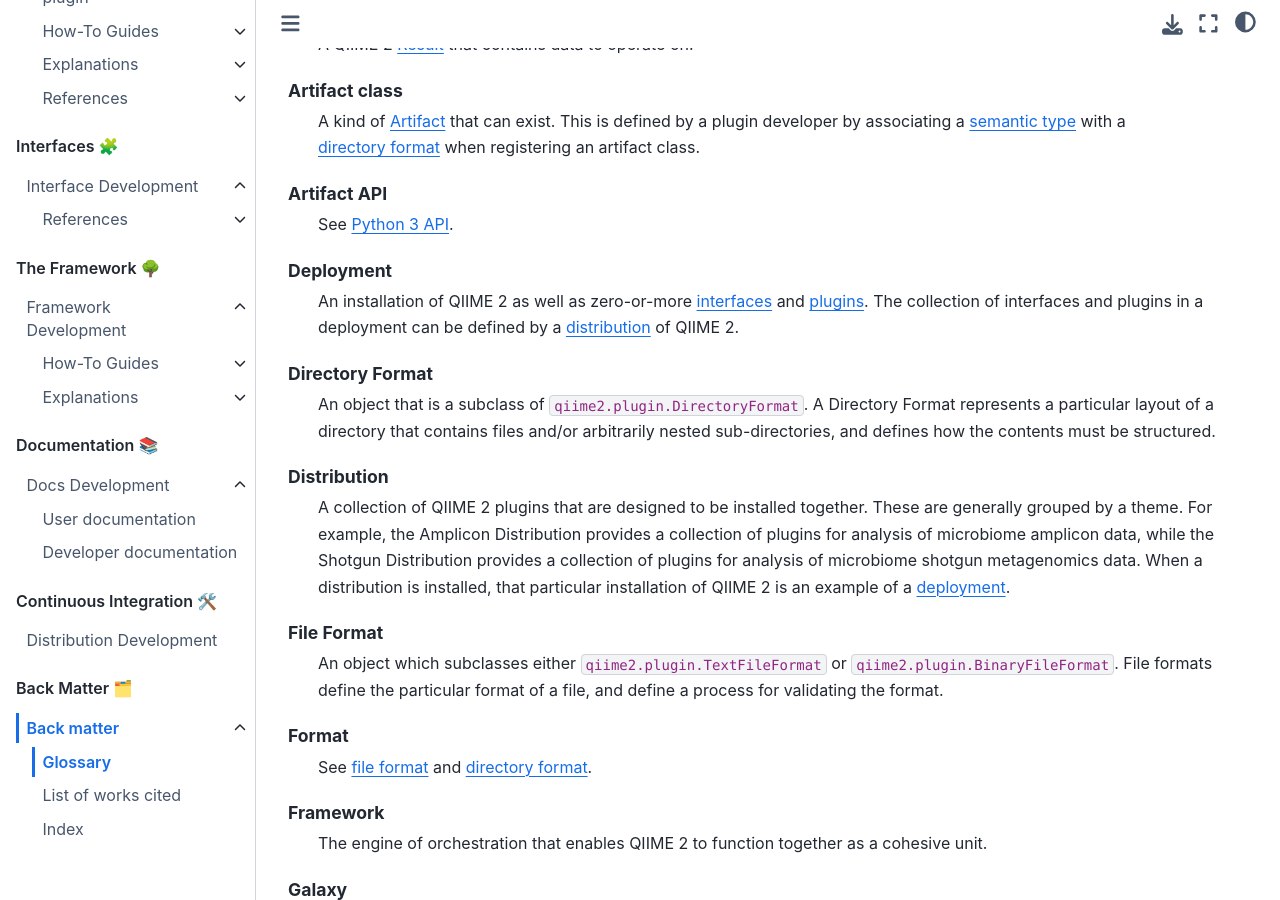
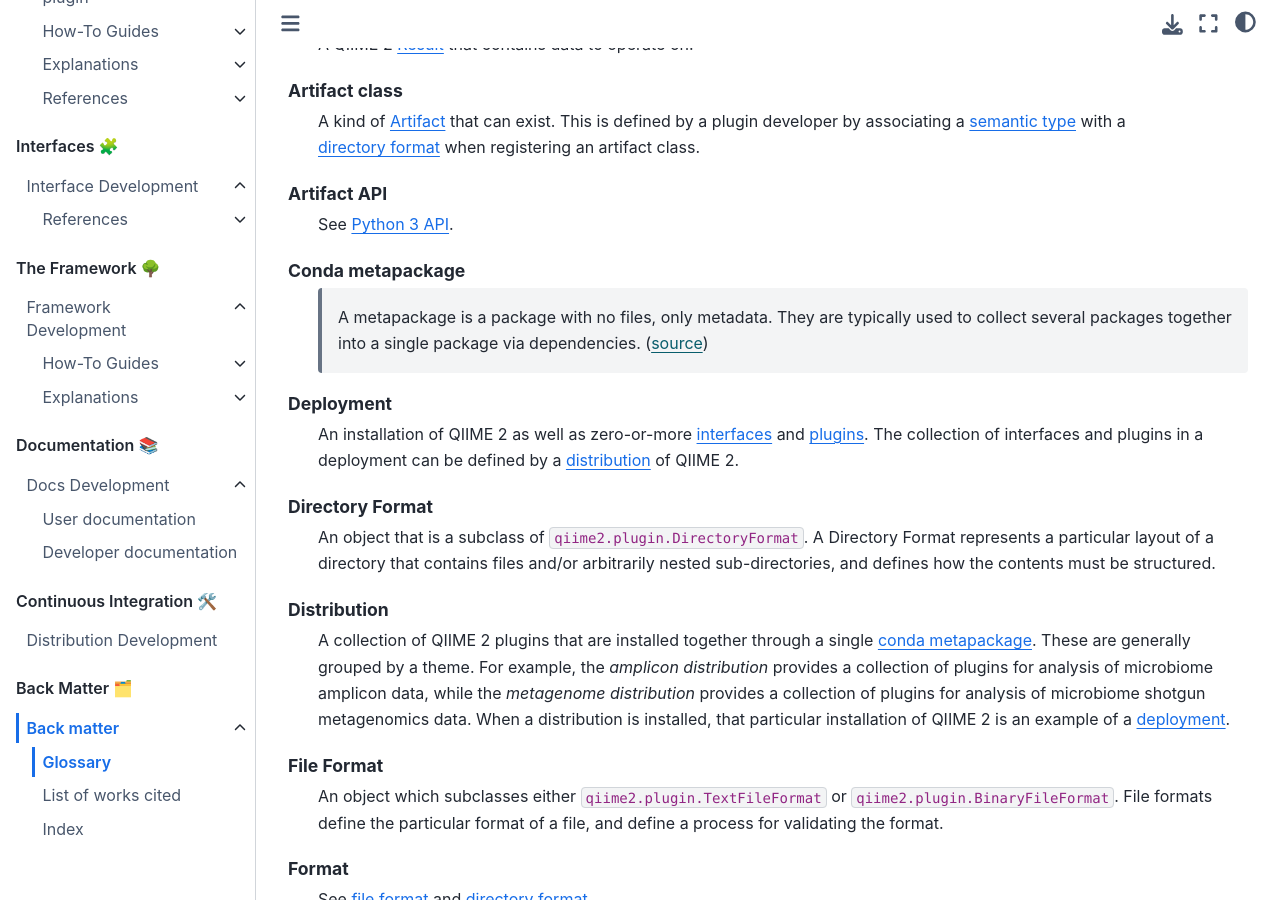
Before and after one commit to caporaso-lab/developing-with-qiime2, a Jupyter Book: the page built from book/back-matter/glossary.md, in a window 1280 px wide and 900 px high, scrolled down 342 px. Built offline with Jupyter Book 1.0.4 settings and Sphinx 7.4.7 and the Sphinx Book theme 1.1.4, drawn with Linux system fonts in a browser that asks for light colours; pages that are not in the unit, such as notebooks, are missing from menus; cross-references to code outside the pages are shown as plain code.

Commit message:
glossary improvements

```diff
--- a/book/back-matter/glossary.md
+++ b/book/back-matter/glossary.md
@@ -19,6 +19,11 @@ Artifact class
 Artifact API
   See {term}`Python 3 API`.
 
+Conda metapackage
+  > A metapackage is a package  with no  files,  only  metadata.
+  > They are typically used to collect several packages together into a single package via dependencies.
+  > ([source](https://docs.conda.io/projects/conda-build/en/stable/resources/commands/conda-metapackage.html))
+
 Deployment
   An installation of QIIME 2 as well as zero-or-more {term}`interfaces <Interface>` and {term}`plugins <Plugin>`.
   The collection of interfaces and plugins in a deployment can be defined by a {term}`distribution` of QIIME 2.
@@ -28,8 +33,8 @@ Directory Format
   A Directory Format represents a particular layout of a directory that contains files and/or arbitrarily nested sub-directories, and defines how the contents must be structured.
 
 Distribution
-  A collection of QIIME 2 plugins that are designed to be installed together.
-  These are generally grouped by a theme. For example, the Amplicon Distribution provides a collection of plugins for analysis of microbiome amplicon data, while the Shotgun Distribution provides a collection of plugins for analysis of microbiome shotgun metagenomics data.
+  A collection of QIIME 2 plugins that are installed together through a single {term}`conda metapackage`.
+  These are generally grouped by a theme. For example, the *amplicon distribution* provides a collection of plugins for analysis of microbiome amplicon data, while the *metagenome distribution* provides a collection of plugins for analysis of microbiome shotgun metagenomics data.
   When a distribution is installed, that particular installation of QIIME 2 is an example of a {term}`deployment`.
 
 File Format
@@ -49,7 +54,8 @@ Identifier
   A unique value that denotes an individual sample or feature.
 
 Identity
-  Distinguishes a piece of data. QIIME 2 does not consider a rename (like UNIX ``mv``) to change identity, however re-running a command, would change identity.
+  Distinguishes a piece of data.
+  QIIME 2 does not consider a rename (like UNIX ``mv``) to change identity, however re-running a command, would change identity.
 
 Input
   Data provided to an {term}`action`. Can be an {term}`artifact` or {term}`metadata`.
```
